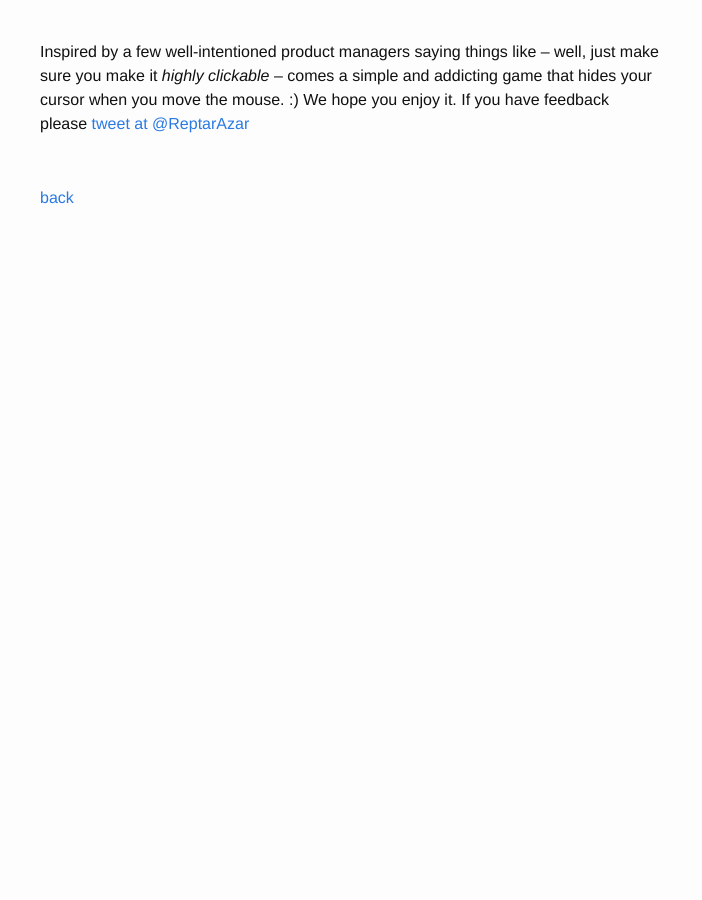
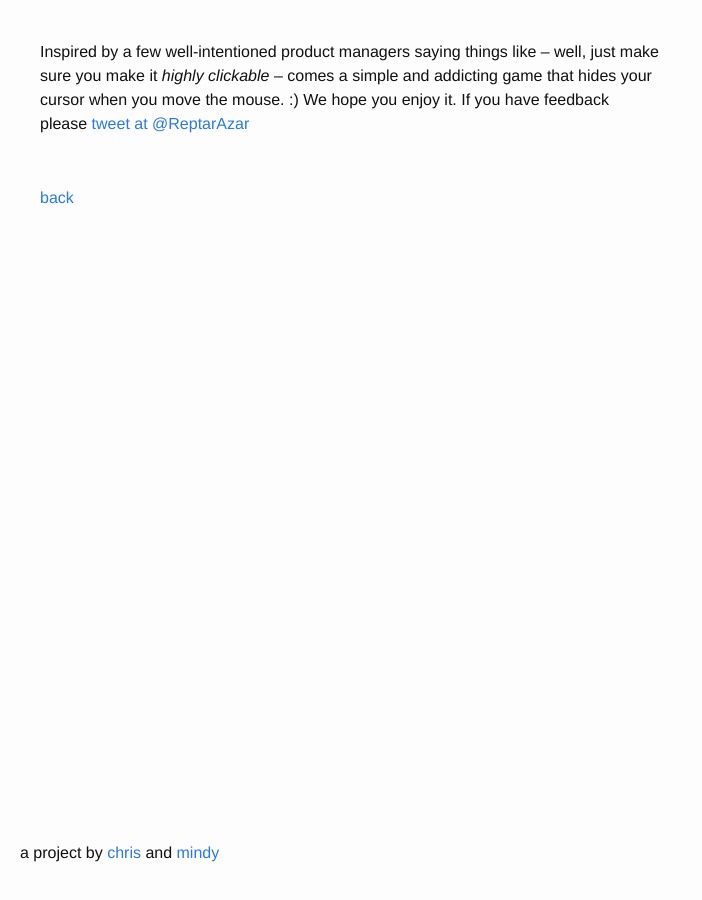
Before and after one commit to ReptarAzar/highlyclickable, a Jekyll site: the page built from about.md, in a window 1280 px wide. Shown: the whole page, without its empty margins (0-702 px from the left). Built offline with Jekyll 4.4.1, drawn with Linux system fonts in a browser that asks for light colours; nearby versions of some CDN libraries.

Commit message:
added a byline :)

```diff
--- a/_sass/_layout.scss
+++ b/_sass/_layout.scss
@@ -99,4 +99,9 @@ html, body {
     .back {
         margin-top: 50px;
     }
+    .byline {
+        position: absolute;
+        bottom: 20px;
+        left: 20px;
+    }
 }
--- a/about.md
+++ b/about.md
@@ -9,7 +9,8 @@ permalink: /about/
 
 Inspired by a few well-intentioned product managers saying things like – well, just make sure you make it <span class="hc"> highly clickable</span> – comes a simple and addicting game that hides your cursor when you move the mouse. :) We hope you enjoy it. If you have feedback please <a href="https://twitter.com/intent/tweet?screen_name=reptarazar&text=Highly%20Clickable%20is%20">tweet at @ReptarAzar</a>
 
-      <p class="back"><a href="/">back</a></p>
+<p class="back"><a href="/">back</a></p>
 
+<p class="byline">a project by <a href="http://christopherazar.com">chris</a> and <a href="https://github.com/yangmindy4">mindy</a></p>
 
 </div>
```
Also changed, not shown: 3 other files.
